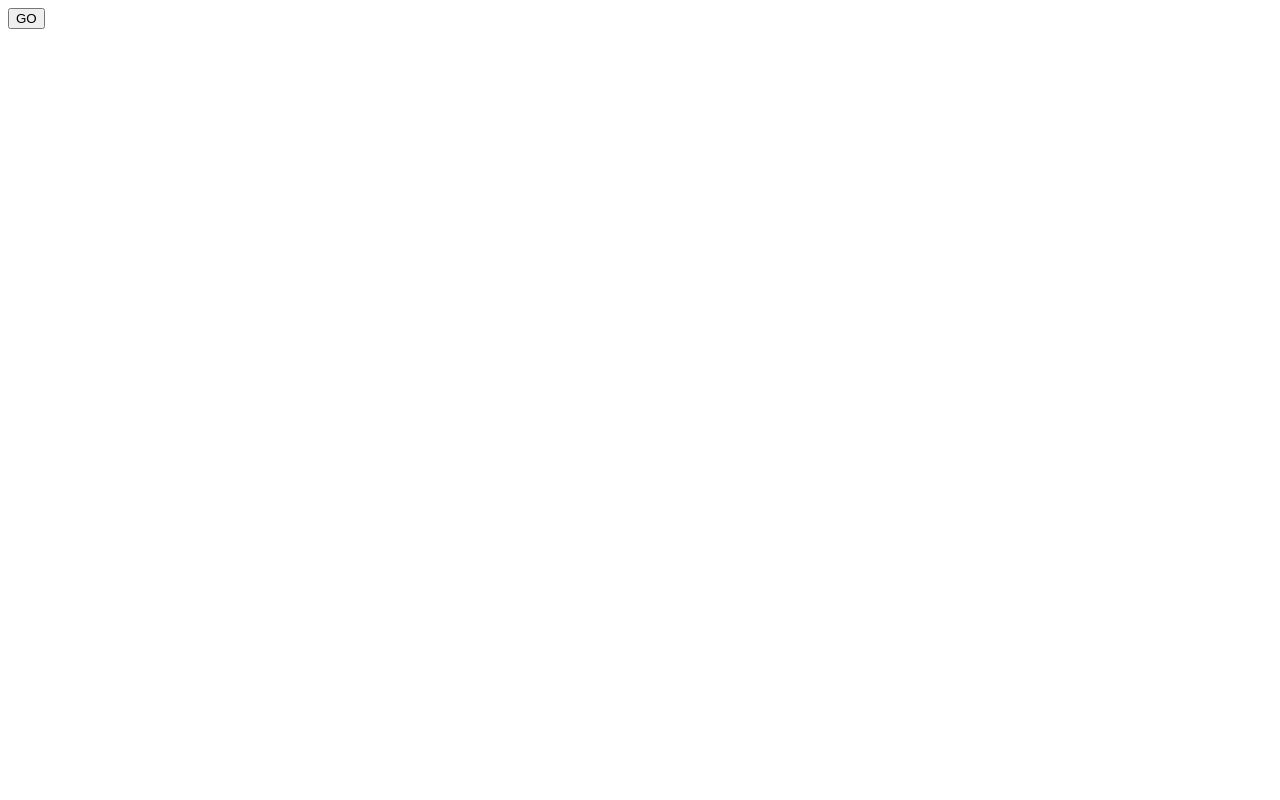
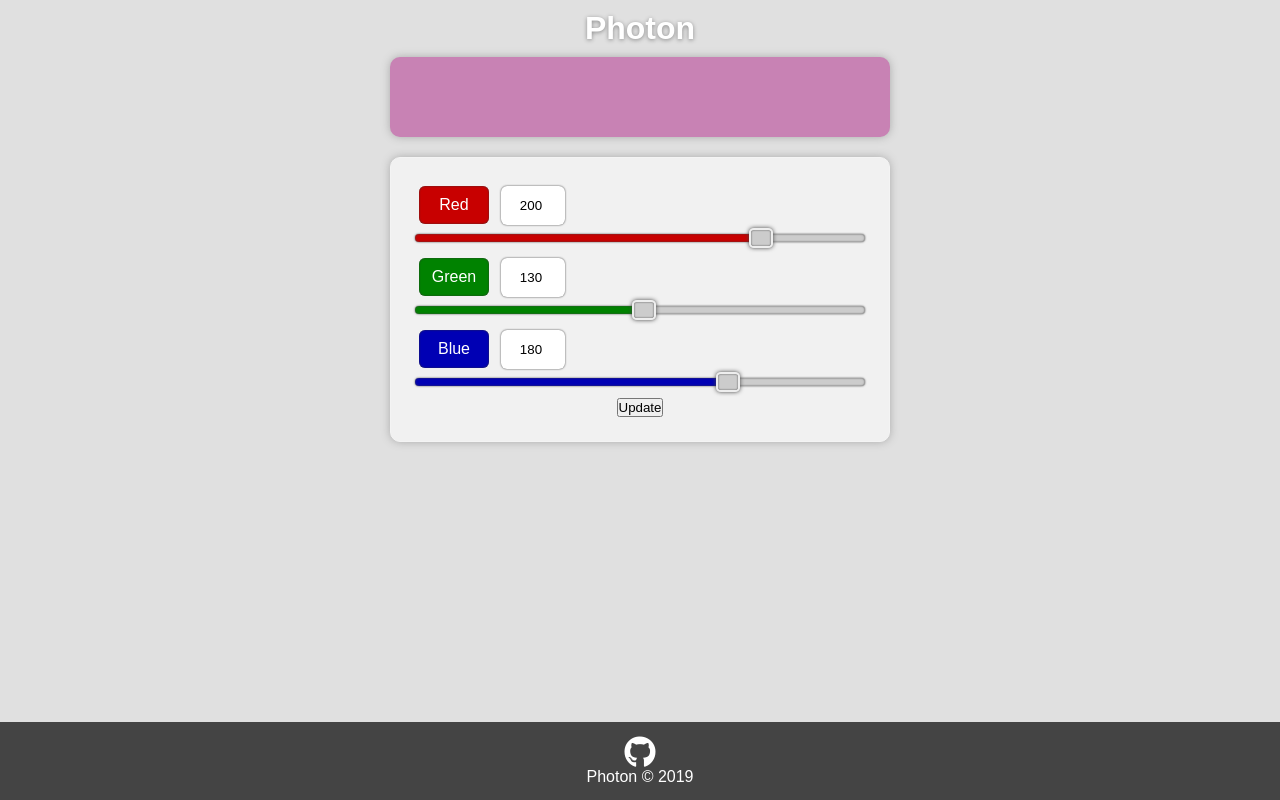
Before and after one commit to henrymound/Photon-Server, a plain HTML site: page index.html in a window 1280 px wide. Drawn offline with Linux system fonts and the light colour scheme.

Commit message:
Created a new home page for pi

```diff
--- /dev/null
+++ b/css/style.css
@@ -0,0 +1,152 @@
+*{
+    padding: 0;
+    margin: 0;
+}
+
+body{
+    font-family: sans-serif;
+    background: #e0e0e0;
+}
+
+header{
+    margin-bottom: 10px;
+}
+
+h1{
+    text-align: center;
+    color: #ffffff;
+    text-shadow: 0 1px 4px #888888;
+}
+
+/* RGB title */
+span:nth-child(1){
+    color: #ff0000;
+}
+span:nth-child(2){
+    color: #00ff00;
+}
+span:nth-child(3){
+    color: #0000ff;
+}
+
+.wrap{
+    padding: 10px;
+    width: 500px;
+    margin: 0 auto;
+}
+
+main{
+    padding-bottom: 60px;
+}
+
+/* color display */
+#color-display{
+    padding: 40px;
+    box-shadow: 0 0 8px #aaaaaa;
+    border-radius: 10px;
+}
+
+#color-display::before{
+    content: '';
+    color: #ffffff;
+    text-shadow: 0 0 4px #333333;
+}
+
+/* labels */
+label{
+    padding: 10px;
+    width: 50px;
+    text-align: center;
+    color: #ffffff;
+    margin: 4px;
+    border-radius: 6px;
+    box-shadow: inset 0 0 2px #333333;
+}
+
+input[type=number], label{
+    display: inline-block;
+}
+
+/* number input */
+.sliders input[type=number]{
+    text-align: center;
+    width: 50px;
+    padding: 10px 0 10px 10px;
+    background: #ffffff;
+    margin: 0 10px 0 4px;
+    outline: none;
+    border: 2px solid transparent;
+    border-radius: 6px;
+    transition: border 0.2s ease;
+    box-shadow: 0 0 2px #333333;
+}
+
+.sliders input[type=number]:focus{
+    border: 2px solid #508cfc;
+}
+
+/* color sliders */
+.sliders{
+    margin-top: 20px;
+    padding: 20px;
+    box-shadow: 0 0 8px #aaaaaa;
+    border: 1px solid #f4f4f4;
+    background: #f1f1f1;
+    border-radius: 10px;
+}
+
+.sliders div{
+    padding: 4px;
+}
+
+/* range sliders */
+.sliders input[type=range]{
+    height: 8px;
+    border-radius: 10px;
+    outline: none;
+    width: 100%;
+    box-shadow: 0 0 2px #444444, inset 0 0 2px #444444;
+}
+
+.sliders input[type=range], input[type=range]::-webkit-slider-thumb{
+    appearance: none;
+    -webkit-appearance: none;
+}
+
+/* slider thumb */
+.sliders input[type=range]::-webkit-slider-thumb{
+    height: 20px;
+    width: 24px;
+    border-radius: 20%;
+    cursor: pointer;
+    background: #cccccc;
+    border: 2px solid #eeeeee;
+    box-shadow: 0 0 4px #444444, inset 0 0 2px #444444;
+}
+
+/* icons */
+a{
+    color: #ffffff;
+    transition: color 0.2s ease;
+}
+
+a:hover{
+    color: #cccccc;
+}
+
+/* footer */
+footer{
+    background: #444444;
+    position: absolute;
+    bottom: 0;
+    padding: 14px 0;
+    text-align: center;
+    width: 100%;
+    color: #ffffff;
+}
+
+@media (max-width: 700px){
+    .wrap{
+        width: 80%;
+    }
+}
--- a/index.html
+++ b/index.html
@@ -1,3 +1,80 @@
-<form action="light_on.php" method="post">
-    <input type="submit" name="photonOn" value="GO" />
-</form>
+<!DOCTYPE html>
+<html lang="en">
+<head>
+    <meta charset="UTF-8">
+    <meta name="viewport" content="width=device-width, initial-scale=1.0">
+    <meta http-equiv="X-UA-Compatible" content="ie=edge">
+    <link rel="stylesheet" href="css/style.css">
+    <link rel="stylesheet" href="https://use.fontawesome.com/releases/v5.3.1/css/all.css" integrity="sha384-mzrmE5qonljUremFsqc01SB46JvROS7bZs3IO2EmfFsd15uHvIt+Y8vEf7N7fWAU" crossorigin="anonymous">
+    <title>Photon Color Picker</title>
+</head>
+<body>
+    <div class="wrap">
+        <header>
+            <h1>
+                Photon
+            </h1>
+        </header>
+        <main>
+            <div class="color-slider-wrap">
+                <div class="color-wrap">
+                    <div id="color-display"></div>
+                </div>
+                <div class="sliders">
+                    <div>
+                        <label for="red">Red</label>
+                        <input type="number" id="redNum">
+                        <input value="200" type="range" min="0" max="255" id="red">
+                    </div>
+                    <div>
+                        <label for="green">Green</label>
+                        <input type="number" id="greenNum">
+                        <input value="130" type="range" min="0" max="255" id="green">
+                    </div>
+                    <div>
+                        <label for="blue">Blue</label>
+                        <input type="number" id="blueNum">
+                        <input value="180" type="range" min="0" max="255" id="blue">
+                    </div>
+                    <div>
+                      <center>
+                        <input type="button" id="send_color" value="Update" onclick="update()">
+                      </center>
+                    </div>
+                </div>
+            </div>
+        </main>
+    </div>
+    <footer>
+        <div class="icon-wrap">
+            <a href="https://github.com/golobro" target="_blank">
+                <i class="fab fa-github fa-2x"></i>
+            </a>
+        </div>
+        Photon &copy; 2019
+    </footer>
+    <script src="js/main.js"></script>
+    <script>
+    function update() {
+      // Get the colors from the sliders
+      var r = document.getElementById("red").value;
+      var g = document.getElementById("red").value;
+      var b = document.getElementById("red").value;
+      //alert(document.getElementById("blue").value);
+      // Send the colors to the strip lighting
+      $.ajax({
+        data: JSON.stringify({
+          "red": r,
+          "green": g,
+          "blue": b
+        })
+        url: 'light_on.php',
+        method: 'POST', // or GET
+        success: function(msg) {
+            alert(msg);
+        }
+    });
+    }
+    </script>
+</body>
+</html>
--- /dev/null
+++ b/js/main.js
@@ -0,0 +1,164 @@
+// moduled querySelector
+function qs(selectEl){
+    return document.querySelector(selectEl);
+}
+
+// select RGB inputs
+let red = qs('#red'),
+green = qs('#green'),
+blue = qs('#blue');
+
+// selet num inputs
+let redNumVal = qs('#redNum'),
+greenNumVal = qs('#greenNum'),
+blueNumVal = qs('#blueNum');
+
+// select Color Display
+let colorDisplay = qs('#color-display');
+
+// select labels
+let redLbl = qs('label[for=red]'),
+greenLbl = qs('label[for=green]'),
+blueLbl = qs('label[for=blue]');
+
+// init display Colors
+displayColors();
+// init Color Vals
+colorNumbrVals();
+// init ColorSliderVals
+initSliderColors();
+// init Change Range Val
+changeRangeNumVal();
+// init Colors controls
+colorSliders();
+
+// display colors
+function displayColors(){
+    colorDisplay.style.backgroundColor = `rgb(${red.value}, ${green.value}, ${blue.value})`;
+}
+
+// initial color val when DOM is loaded
+function colorNumbrVals(){
+    redNumVal.value = red.value;
+    greenNumVal.value = green.value;
+    blueNumVal.value = blue.value;
+}
+
+// initial colors when DOM is loaded
+function initSliderColors(){
+    // label bg colors
+    redLbl.style.background = `rgb(${red.value},0,0)`;
+    greenLbl.style.background = `rgb(0,${green.value},0)`;
+    blueLbl.style.background = `rgb(0,0,${blue.value})`;
+
+    // slider bg colors
+    sliderFill(red);
+    sliderFill(green);
+    sliderFill(blue);
+}
+
+// Slider Fill offset
+function sliderFill(clr){
+    let val = (clr.value - clr.min) / (clr.max - clr.min);
+    let percent = val * 100;
+
+    // clr input
+    if(clr === red){
+        clr.style.background = `linear-gradient(to right, rgb(${clr.value},0,0) ${percent}%, #cccccc 0%)`;
+    } else if (clr === green) {
+        clr.style.background = `linear-gradient(to right, rgb(0,${clr.value},0) ${percent}%, #cccccc 0%)`;
+    } else if (clr === blue) {
+        clr.style.background = `linear-gradient(to right, rgb(0,0,${clr.value}) ${percent}%, #cccccc 0%)`;
+    }
+}
+
+// change range values by number input
+function changeRangeNumVal(){
+
+    // Validate number range
+    redNumVal.addEventListener('change', ()=>{
+        // make sure numbers are entered between 0 to 255
+        if(redNumVal.value > 255){
+            alert('cannot enter numbers greater than 255');
+            redNumVal.value = red.value;
+        } else if(redNumVal.value < 0) {
+            alert('cannot enter numbers less than 0');
+            redNumVal.value = red.value;
+        } else if (redNumVal.value == '') {
+            alert('cannot leave field empty');
+            redNumVal.value = red.value;
+            initSliderColors();
+            displayColors();
+        } else {
+            red.value = redNumVal.value;
+            initSliderColors();
+            displayColors();
+        }
+    });
+
+    // Validate number range
+    greenNumVal.addEventListener('change', ()=>{
+        // make sure numbers are entered between 0 to 255
+        if(greenNumVal.value > 255){
+            alert('cannot enter numbers greater than 255');
+            greenNumVal.value = green.value;
+        } else if(greenNumVal.value < 0) {
+            alert('cannot enter numbers less than 0');
+            greenNumVal.value = green.value;
+        } else if(greenNumVal.value == '') {
+            alert('cannot leave field empty');
+            greenNumVal.value = green.value;
+            initSliderColors();
+            displayColors();
+        } else {
+            green.value = greenNumVal.value;
+            initSliderColors();
+            displayColors();
+        }
+    });
+
+    // Validate number range
+    blueNumVal.addEventListener('change', ()=>{
+        // make sure numbers are entered between 0 to 255
+        if (blueNumVal.value > 255) {
+            alert('cannot enter numbers greater than 255');
+            blueNumVal.value = blue.value;
+        } else if (blueNumVal.value < 0) {
+            alert('cannot enter numbers less than 0');
+            blueNumVal.value = blue.value;
+        } else if(blueNumVal.value == '') {
+            alert('cannot leave field empty');
+            blueNumVal.value = blue.value;
+            initSliderColors();
+            displayColors();
+        } else {
+            blue.value = blueNumVal.value;
+            initSliderColors();
+            displayColors();
+        }
+    });
+}
+
+// Color Sliders controls
+function colorSliders(){
+    red.addEventListener('input', () => {
+        displayColors();
+        initSliderColors();
+        changeRangeNumVal();
+        colorNumbrVals();
+    });
+
+    green.addEventListener('input', () => {
+        displayColors();
+        initSliderColors();
+        changeRangeNumVal();
+        colorNumbrVals();
+    });
+
+    blue.addEventListener('input', () => {
+        displayColors();
+        initSliderColors();
+        changeRangeNumVal();
+        colorNumbrVals();
+    });
+}
```
Also changed, not shown: index_old.html (added, +3 -0 lines), 1 other file.
